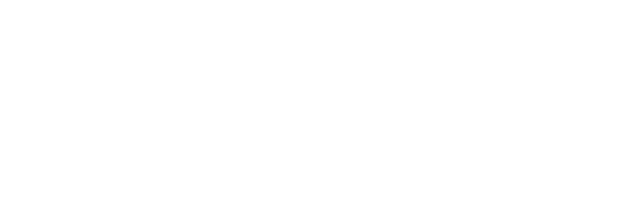
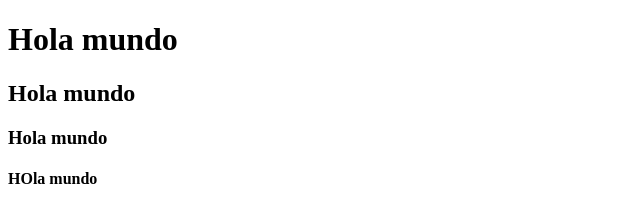
Before and after one commit to AxelGilardi/nuevoproyecto, a plain HTML site: page index.html in a window 1280 px wide. Shown: the whole page, without its empty margins (0-640 px from the left). Drawn offline with Linux system fonts and the light colour scheme.

Commit message:
Nuevo Proyecto

```diff
--- a/index.html
+++ b/index.html
@@ -7,5 +7,10 @@
 </head>
 <body>
 
+    <h1>Hola mundo</h1>
+    <h2>Hola mundo</h2>
+    <h3>Hola mundo</h3>
+    <h4>HOla mundo</h4>
+
 </body>
 </html>
```
Also changed, not shown: 2 other files.
